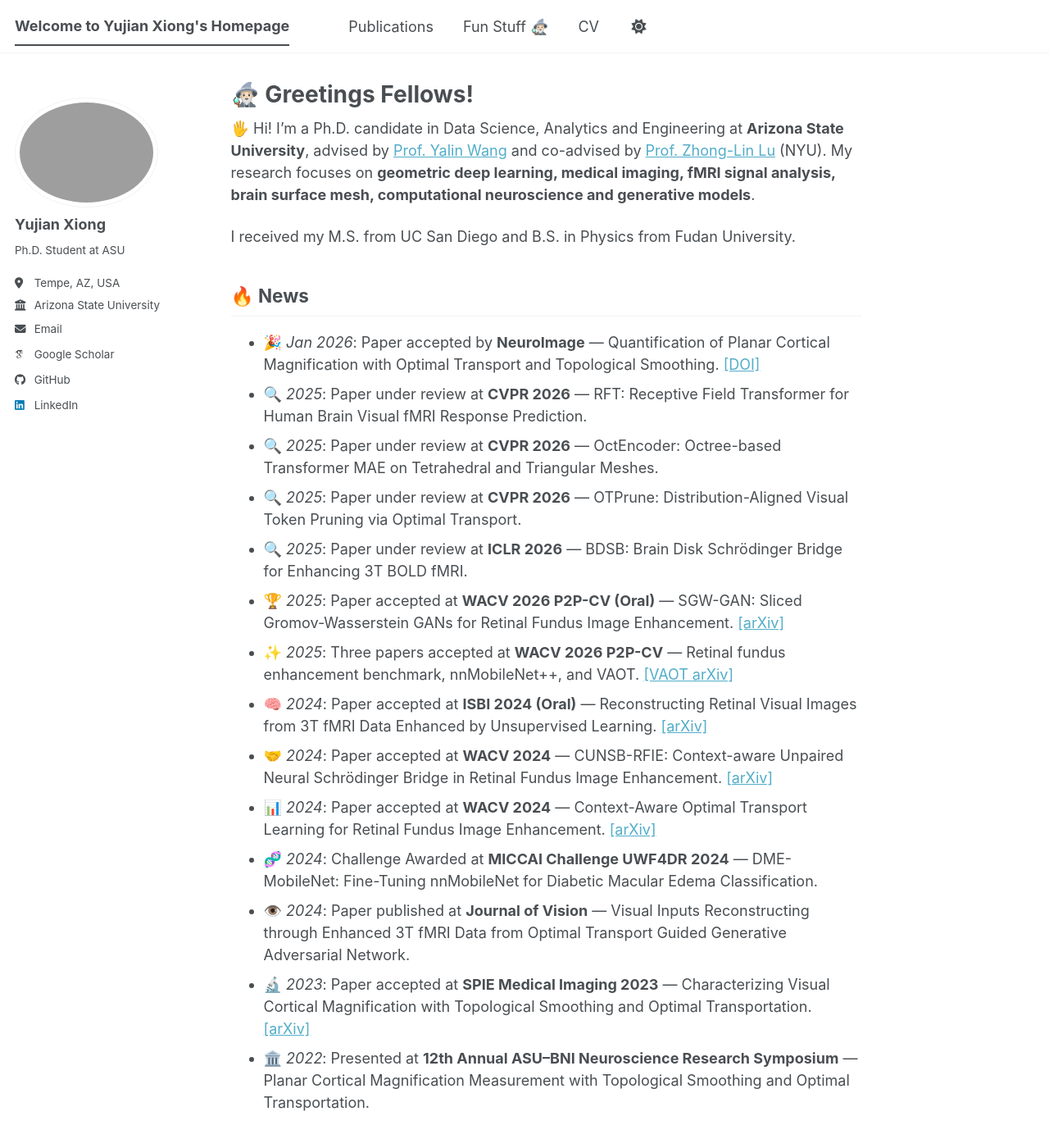
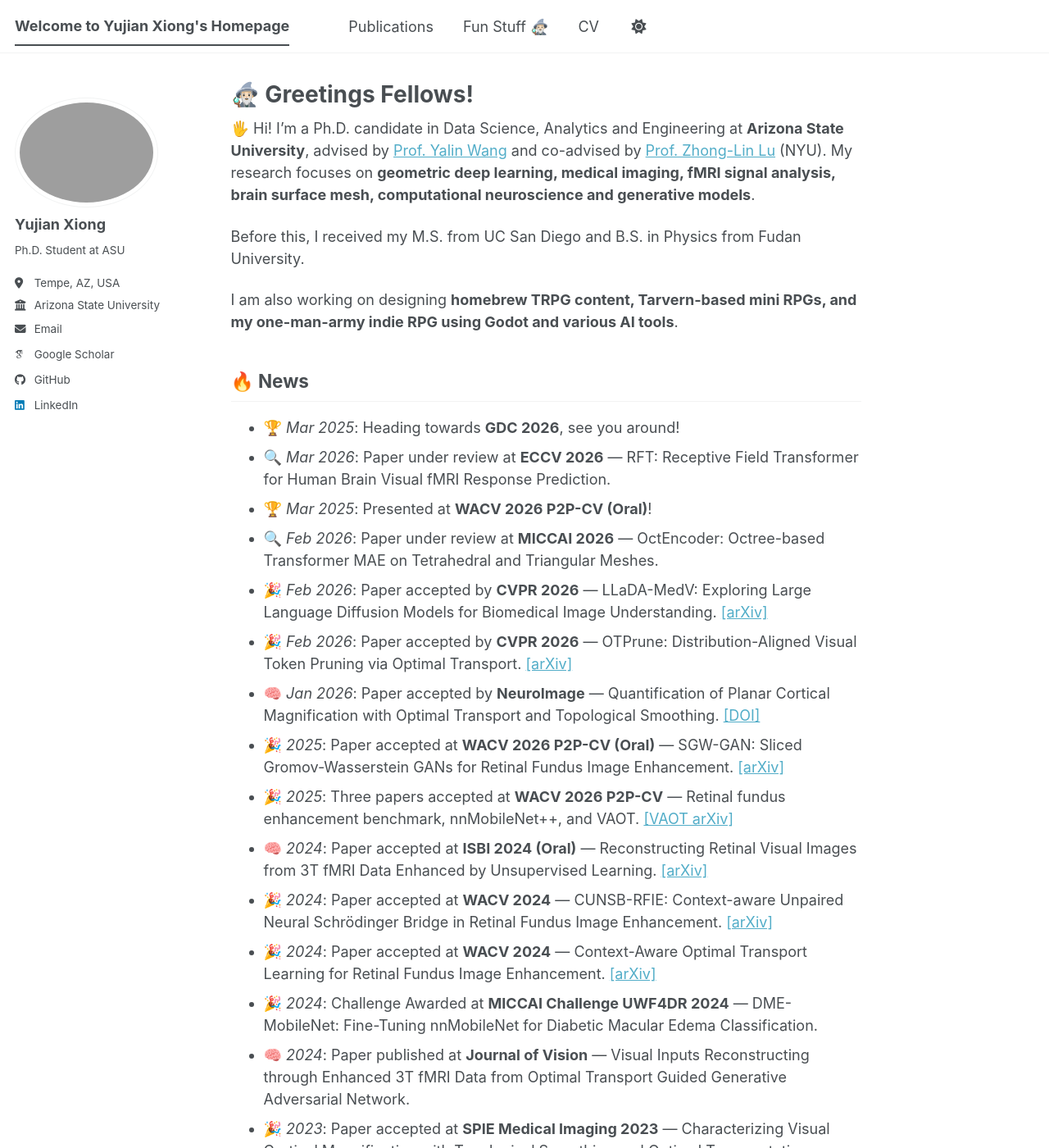
Before and after one commit to PigeonXiong/PigeonXiong.github.io, a Jekyll site: the page built from _pages/about.md, in a window 1280 px wide and 1400 px high. Shown: the whole window at 82% size. Built offline with Jekyll 4.4.1, drawn with Linux system fonts in a browser that asks for light colours; some web fonts are replaced; a script bundle is joined from its source files by our own code; library files that are not in the unit come from our copies.

Commit message:
Revise content on about page for better readability
Updated the about page to improve flow and clarity of information.

```diff
--- a/_pages/about.md
+++ b/_pages/about.md
@@ -7,27 +7,27 @@ redirect_from:
   - /about.html
 ---
 
-🖐️ Hi! I'm a Ph.D. candidate in Data Science, Analytics and Engineering at **Arizona State University**,
-advised by [Prof. Yalin Wang](https://gsl.lab.asu.edu/) and
-co-advised by [Prof. Zhong-Lin Lu](https://bcs.shanghai.nyu.edu/en/peoples/faculty-affiliates/zhong-lin-lu) (NYU).
-My research focuses on **geometric deep learning, medical imaging, fMRI signal analysis,
-brain surface mesh, computational neuroscience and generative models**.
+🖐️ Hi! I'm a Ph.D. candidate in Data Science, Analytics and Engineering at **Arizona State University**, advised by [Prof. Yalin Wang](https://gsl.lab.asu.edu/) and co-advised by [Prof. Zhong-Lin Lu](https://bcs.shanghai.nyu.edu/en/peoples/faculty-affiliates/zhong-lin-lu) (NYU). My research focuses on **geometric deep learning, medical imaging, fMRI signal analysis, brain surface mesh, computational neuroscience and generative models**.
 
-I received my M.S. from UC San Diego and B.S. in Physics from Fudan University.
+Before this, I received my M.S. from UC San Diego and B.S. in Physics from Fudan University.
+
+I am also working on designing **homebrew TRPG content, Tarvern-based mini RPGs, and my one-man-army indie RPG using Godot and various AI tools**.
 
 ## 🔥 News
 
-* 🎉 *Jan 2026*: Paper accepted by **NeuroImage** — Quantification of Planar Cortical Magnification with Optimal Transport and Topological Smoothing. [[DOI]](https://doi.org/10.1016/j.neuroimage.2026.121690)
-* 🔍 *2025*: Paper under review at **CVPR 2026** — RFT: Receptive Field Transformer for Human Brain Visual fMRI Response Prediction.
-* 🔍 *2025*: Paper under review at **CVPR 2026** — OctEncoder: Octree-based Transformer MAE on Tetrahedral and Triangular Meshes.
-* 🔍 *2025*: Paper under review at **CVPR 2026** — OTPrune: Distribution-Aligned Visual Token Pruning via Optimal Transport.
-* 🔍 *2025*: Paper under review at **ICLR 2026** — BDSB: Brain Disk Schrödinger Bridge for Enhancing 3T BOLD fMRI.
-* 🏆 *2025*: Paper accepted at **WACV 2026 P2P-CV (Oral)** — SGW-GAN: Sliced Gromov-Wasserstein GANs for Retinal Fundus Image Enhancement. [[arXiv]](https://arxiv.org/abs/2601.13417)
-* ✨ *2025*: Three papers accepted at **WACV 2026 P2P-CV** — Retinal fundus enhancement benchmark, nnMobileNet++, and VAOT. [[VAOT arXiv]](https://arxiv.org/abs/2511.18763)
+* 🏆 *Mar 2025*: Heading towards **GDC 2026**, see you around!
+* 🔍 *Mar 2026*: Paper under review at **ECCV 2026** — RFT: Receptive Field Transformer for Human Brain Visual fMRI Response Prediction.
+* 🏆 *Mar 2025*: Presented at **WACV 2026 P2P-CV (Oral)**!
+* 🔍 *Feb 2026*: Paper under review at **MICCAI 2026** — OctEncoder: Octree-based Transformer MAE on Tetrahedral and Triangular Meshes.
+* 🎉 *Feb 2026*: Paper accepted by **CVPR 2026** — LLaDA-MedV: Exploring Large Language Diffusion Models for Biomedical Image Understanding. [[arXiv]](https://arxiv.org/abs/2508.01617)
+* 🎉 *Feb 2026*: Paper accepted by **CVPR 2026** — OTPrune: Distribution-Aligned Visual Token Pruning via Optimal Transport. [[arXiv]](https://arxiv.org/abs/2602.20205)
+* 🧠 *Jan 2026*: Paper accepted by **NeuroImage** — Quantification of Planar Cortical Magnification with Optimal Transport and Topological Smoothing. [[DOI]](https://doi.org/10.1016/j.neuroimage.2026.121690)
+* 🎉 *2025*: Paper accepted at **WACV 2026 P2P-CV (Oral)** — SGW-GAN: Sliced Gromov-Wasserstein GANs for Retinal Fundus Image Enhancement. [[arXiv]](https://arxiv.org/abs/2601.13417)
+* 🎉 *2025*: Three papers accepted at **WACV 2026 P2P-CV** — Retinal fundus enhancement benchmark, nnMobileNet++, and VAOT. [[VAOT arXiv]](https://arxiv.org/abs/2511.18763)
 * 🧠 *2024*: Paper accepted at **ISBI 2024 (Oral)** — Reconstructing Retinal Visual Images from 3T fMRI Data Enhanced by Unsupervised Learning. [[arXiv]](https://arxiv.org/abs/2404.05107)
-* 🤝 *2024*: Paper accepted at **WACV 2024** — CUNSB-RFIE: Context-aware Unpaired Neural Schrödinger Bridge in Retinal Fundus Image Enhancement. [[arXiv]](https://arxiv.org/abs/2409.10966)
-* 📊 *2024*: Paper accepted at **WACV 2024** — Context-Aware Optimal Transport Learning for Retinal Fundus Image Enhancement. [[arXiv]](https://arxiv.org/abs/2409.07862)
-* 🧬 *2024*: Challenge Awarded at **MICCAI Challenge UWF4DR 2024** — DME-MobileNet: Fine-Tuning nnMobileNet for Diabetic Macular Edema Classification.
-* 👁️ *2024*: Paper published at **Journal of Vision** — Visual Inputs Reconstructing through Enhanced 3T fMRI Data from Optimal Transport Guided Generative Adversarial Network.
-* 🔬 *2023*: Paper accepted at **SPIE Medical Imaging 2023** — Characterizing Visual Cortical Magnification with Topological Smoothing and Optimal Transportation. [[arXiv]](https://arxiv.org/abs/2404.06505)
-* 🏛️ *2022*: Presented at **12th Annual ASU–BNI Neuroscience Research Symposium** — Planar Cortical Magnification Measurement with Topological Smoothing and Optimal Transportation.
+* 🎉 *2024*: Paper accepted at **WACV 2024** — CUNSB-RFIE: Context-aware Unpaired Neural Schrödinger Bridge in Retinal Fundus Image Enhancement. [[arXiv]](https://arxiv.org/abs/2409.10966)
+* 🎉 *2024*: Paper accepted at **WACV 2024** — Context-Aware Optimal Transport Learning for Retinal Fundus Image Enhancement. [[arXiv]](https://arxiv.org/abs/2409.07862)
+* 🎉 *2024*: Challenge Awarded at **MICCAI Challenge UWF4DR 2024** — DME-MobileNet: Fine-Tuning nnMobileNet for Diabetic Macular Edema Classification.
+* 🧠 *2024*: Paper published at **Journal of Vision** — Visual Inputs Reconstructing through Enhanced 3T fMRI Data from Optimal Transport Guided Generative Adversarial Network.
+* 🎉 *2023*: Paper accepted at **SPIE Medical Imaging 2023** — Characterizing Visual Cortical Magnification with Topological Smoothing and Optimal Transportation. [[arXiv]](https://arxiv.org/abs/2404.06505)
+* 🏆 *2022*: Presented at **12th Annual ASU–BNI Neuroscience Research Symposium** — Planar Cortical Magnification Measurement with Topological Smoothing and Optimal Transportation.
```
